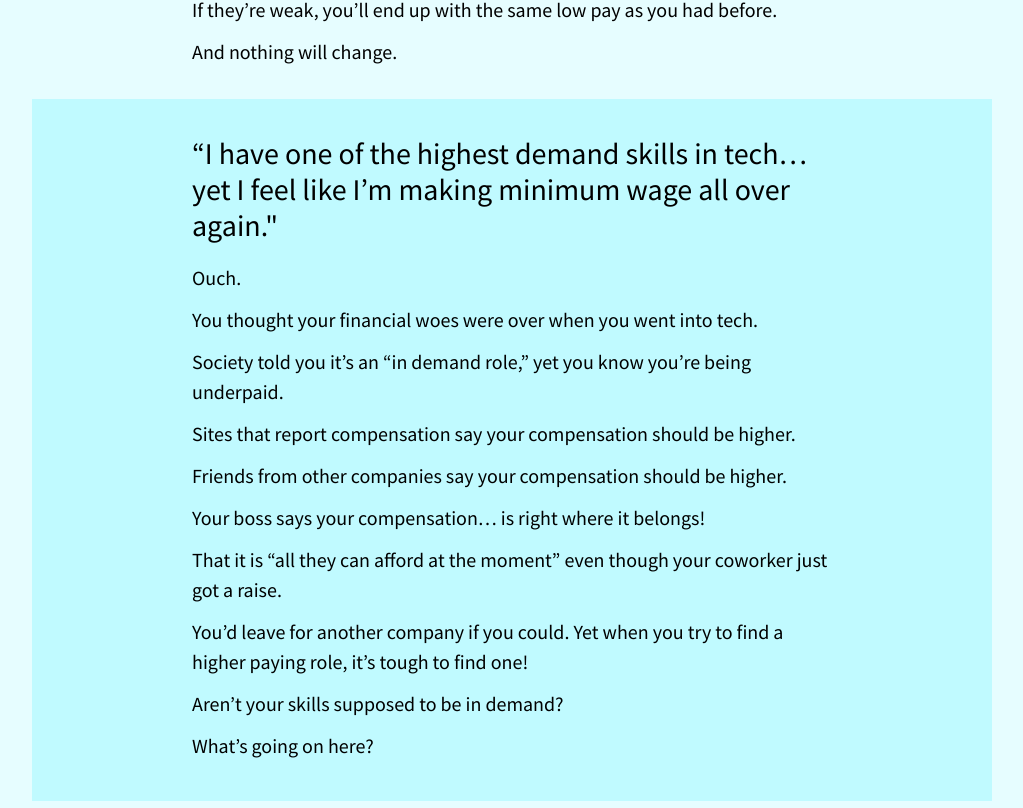
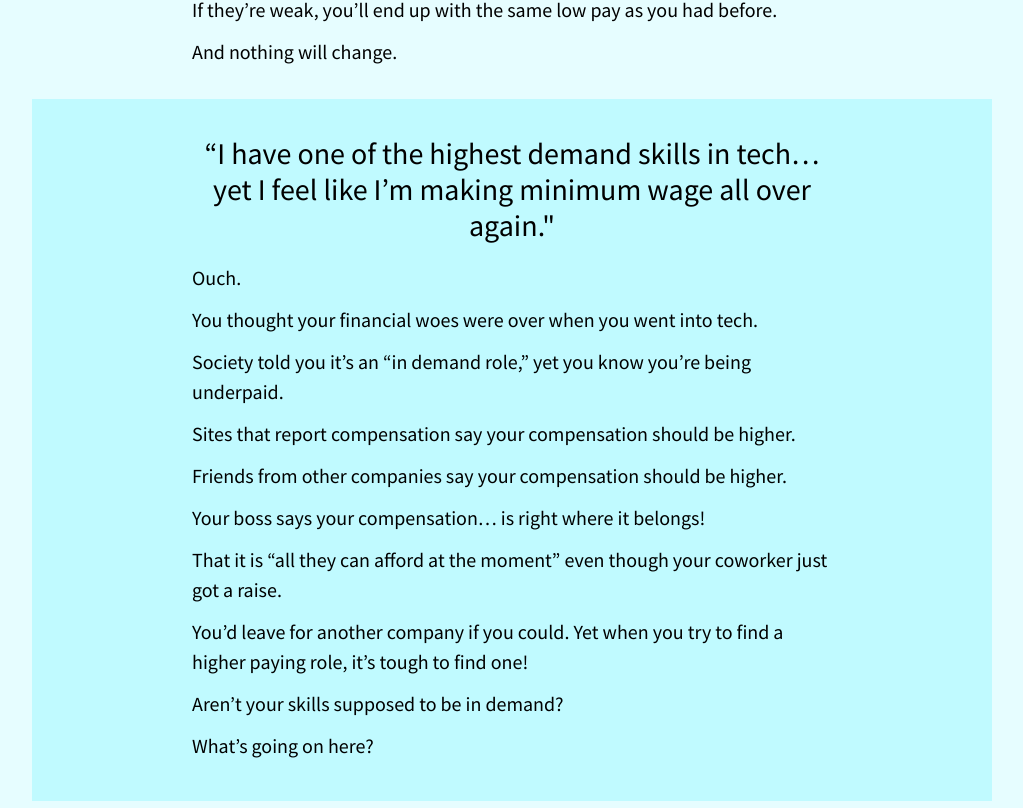
Before and after one commit to plutownium/hh-offer-letter, a SvelteKit app: page /upgrade in a window 1280 px wide. Shown: the part 3852-4660 px from the top of the page, without its empty margins (128-1151 px from the left). Built offline with nearby package versions, Linux system fonts and the light colour scheme.

Commit message:
centering text;rebuild

```diff
--- a/src/routes/upgrade/+page.svelte
+++ b/src/routes/upgrade/+page.svelte
@@ -216,7 +216,7 @@
 <WideBox>
   <div class="mt-8 px-4 sm:px-12 lg:px-24 xl:px-40 py-2 bg-celeste">
     <div>
-      <h2 class="text-3xl">
+      <h2 class="text-3xl text-center">
         “I have one of the highest demand skills in tech… yet I feel like I’m making minimum wage
         all over again."
       </h2>
@@ -529,7 +529,7 @@
 
       <p>So how can you get ahead when everyone is trying to hold you back?</p>
 
-      <h2 class="text-blue font-bold text-4xl">
+      <h2 class="text-center text-blue font-bold text-4xl">
         You need to have an in-the-know IT recruiter who’s <span class="underline"
           >on your side</span
         >.
```
Also changed, not shown: 16 other files (tests, documents, lock files or other folders).
